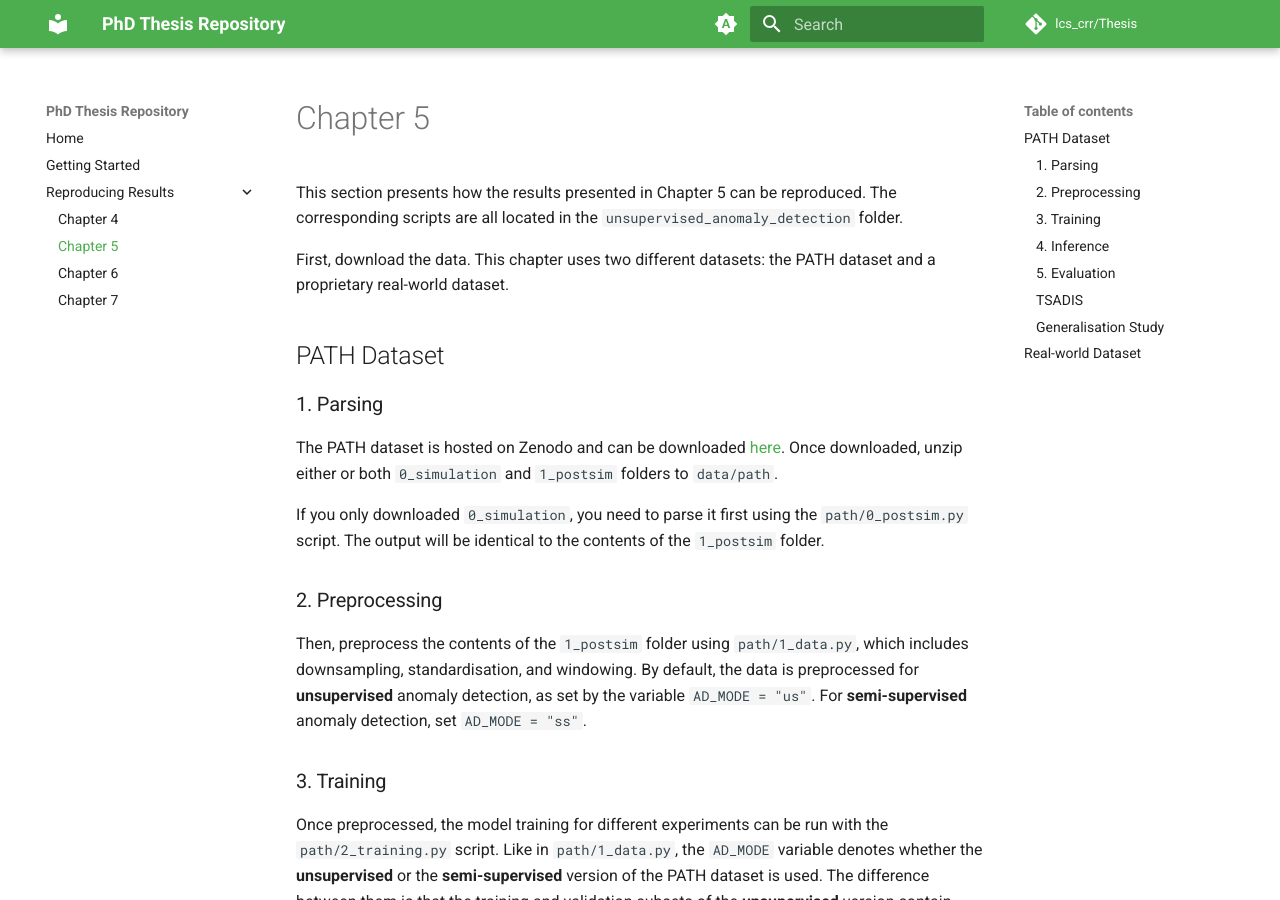
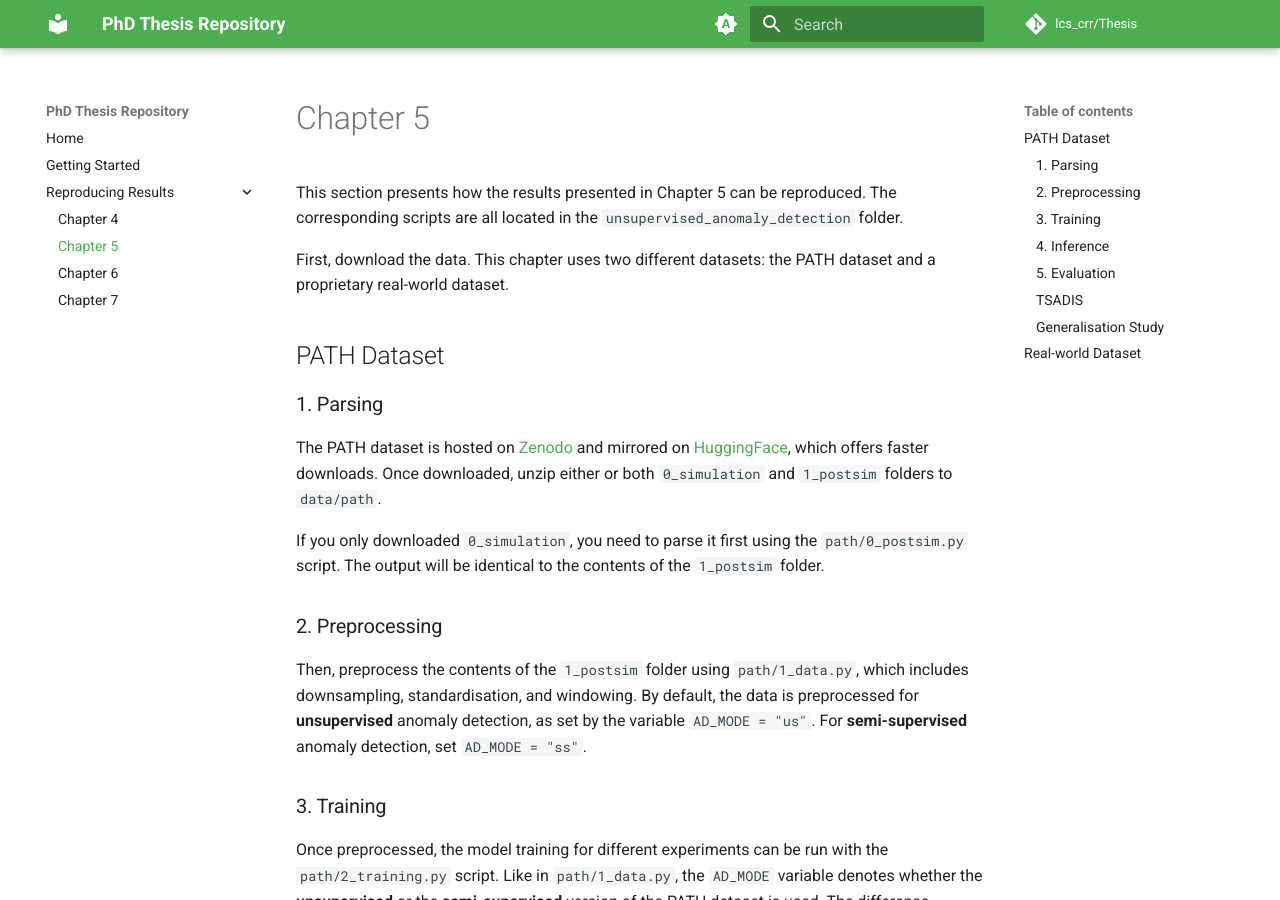
Before and after one commit to lcs-crr/Thesis, an MkDocs documentation site: the page built from docs/reproducing_results/chapter5.md, in a window 1280 px wide and 900 px high. Built offline with MkDocs 1.6.1 and Material for MkDocs 9.7.7, drawn with Linux system fonts in a browser that asks for light colours.

Commit message:
Update docs/reproducing_results/chapter5.md

```diff
--- a/docs/reproducing_results/chapter5.md
+++ b/docs/reproducing_results/chapter5.md
@@ -7,7 +7,7 @@ This chapter uses two different datasets: the PATH dataset and a proprietary rea
 ## PATH Dataset
 
 ### 1. Parsing
-The PATH dataset is hosted on Zenodo and can be downloaded [here](https://zenodo.org/records/13255120).
+The PATH dataset is hosted on [Zenodo](https://zenodo.org/records/13255120) and mirrored on [HuggingFace](https://huggingface.co/datasets/lcs-crr/PATH), which offers faster downloads.
 Once downloaded, unzip either or both `0_simulation` and `1_postsim` folders to `data/path`.
 
 If you only downloaded `0_simulation`, you need to parse it first using the `path/0_postsim.py` script.
```
